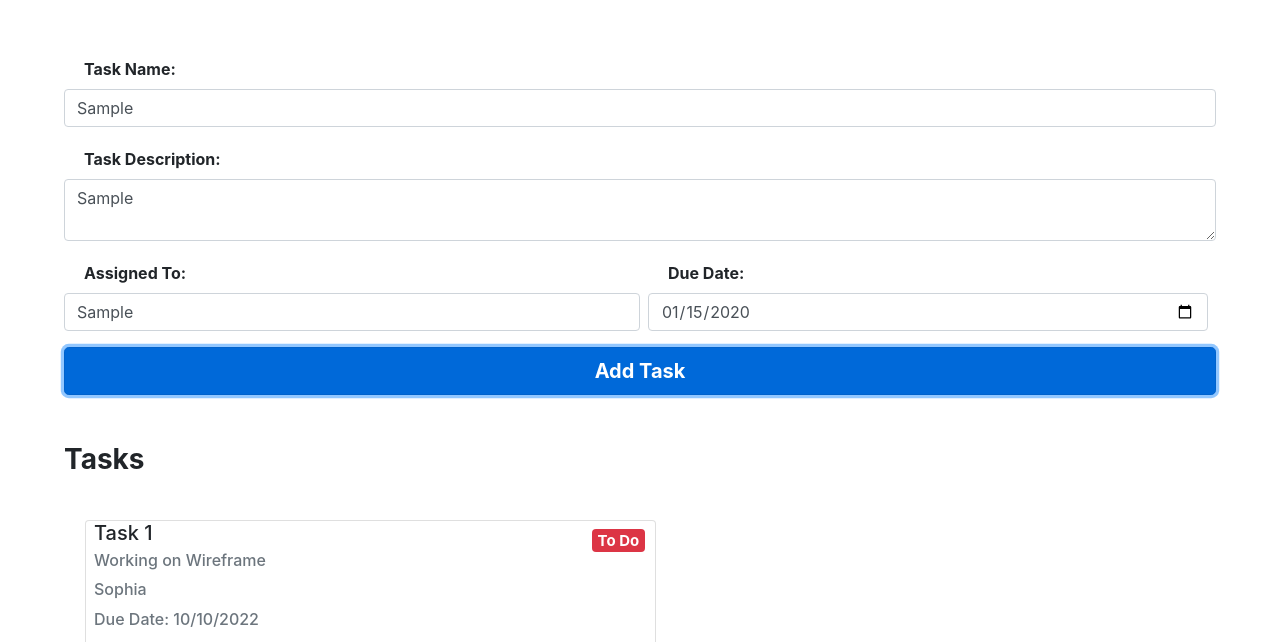
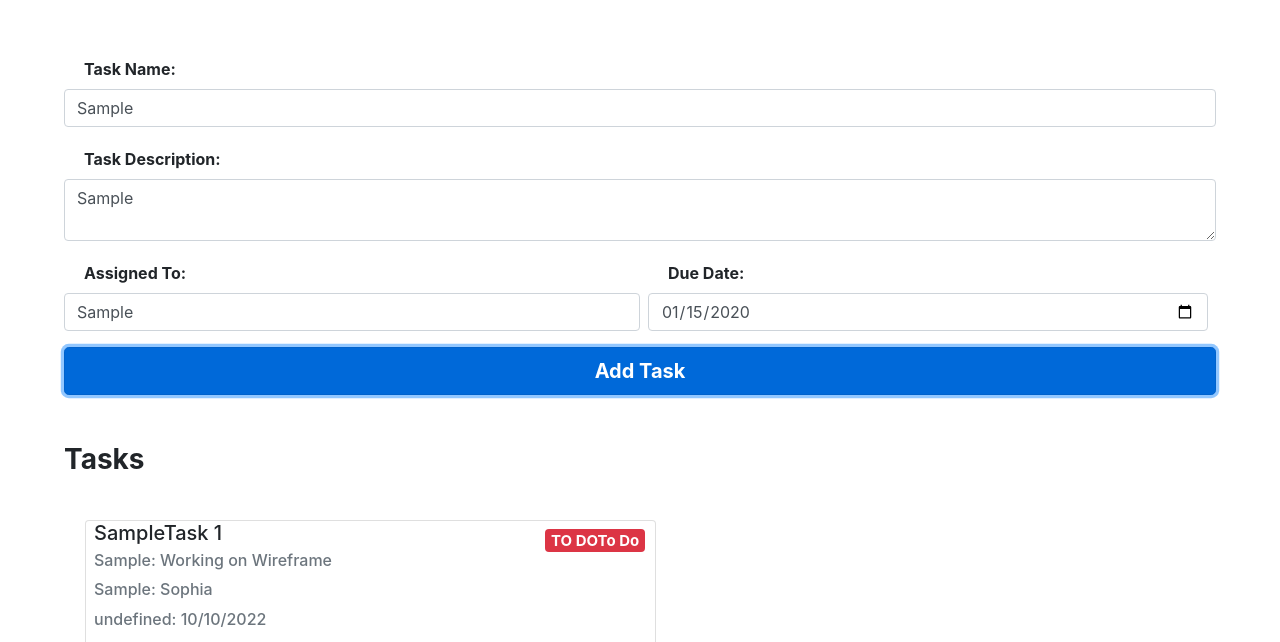
Before and after one commit to sopheavateysin/Final-Project-Group7, a plain HTML site: page index.html in a window 1280 px wide. Both pictures are taken after typing "Sample", "Sample", "Sample", "2020-01-15" into the empty fields and a click on the button "Add Task". Shown: the part 117-759 px from the top of the page. Drawn offline with nearby package versions, Linux system fonts and the light colour scheme.

Commit message:
working step 6/after working with JOhn

```diff
--- a/index.html
+++ b/index.html
@@ -58,7 +58,7 @@
         <section>
             <div class="ml-5 py-2">
                 <h3 class="font-weight-bold ">Tasks</h3>
-                <ul>
+                <ul id="tasksRow">
                     <li class="row">
                         <div class="card" style="width: 48%;">
                             <div class=" card-body">
--- a/js/index.js
+++ b/js/index.js
@@ -6,13 +6,14 @@ const newTaskDescription = document.querySelector('#exampleFormControlTextarea1'
 const newAssignedTo = document.querySelector('#exampleInputassignedto');
 const newDueDate = document.querySelector('#exampleInputduedate');
 const newTask = document.getElementsByClassName('row');
+const parentUl = document.getElementById("tasksRow");
 
 
 form.addEventListener('submit', (e) => {
     e.preventDefault();
     validFormFieldInput();
-    addTask();
-    render();
+    // example.addTask();
+
 
 
 });
@@ -20,7 +21,7 @@ form.addEventListener('submit', (e) => {
 
 
 
-function validFormFieldInput (data) {
+function validFormFieldInput(data) {
 
     const name = newTaskNameInput.value.trim();
     const description = newTaskDescription.value.trim();
@@ -34,18 +35,21 @@ function validFormFieldInput (data) {
         alert('Please enter task description');
     } else if (assignedTo === '') {
         alert('Please fill out "Assigned to" box');
-        } else if (dueDate === ''){
+    } else if (dueDate === '') {
         alert('Please enter due date');
     } else {
 
         example.addTask(name, description, assignedTo, dueDate);
 
         console.log(example.tasks)
+
+        const taskHtml = example.render();
+        parentUl.innerHTML = (taskHtml);
     }
 }
 
 
-function onError (input, message){
+function onError(input, message) {
     const parent = input.parentElement;
     const messageErr = parent.querySelector('#alert');
     messageErr.style.visibility = 'visible';
--- a/js/taskManager.js
+++ b/js/taskManager.js
@@ -9,6 +9,7 @@ const createTaskHtml = (name, description, assignedTo, dueDate, status) => {
          <div class="card-footer text-right">
              <button type="button" class="btn btn-outline-success">Mark as Done</button>
              <button type="button" class="btn btn-outline-danger">Delete</button>
+
          </div>
      </div>
  </div>
@@ -19,13 +20,14 @@ return html;
 
 
 class taskManager {
-    constructor(currentId = 0){
+    constructor(currentId = 0) {
         this.tasks = [];
         this.currentId = currentId;
 
     }
 
-addTask(name, description, assignedTo, dueDate){
+    addTask(name, description, assignedTo, dueDate) {
+        console.log('Adding task')
         const task = {
             id: this.currentId++,
             name: name,
@@ -40,16 +42,20 @@ addTask(name, description, assignedTo, dueDate){
     }
 
     render() {
-let taskHtmlList =this.task;
-for (let currentTask = 0; currentTask<taskHtmlList.length; currentTask++){
-    let liveTask=taskHtmlList[currentTask];
-    let liveDate = new Date(liveTask.dueDate)
-    let formattedDate = liveDate.toLocalDateString();
-    let taskHtml = createTaskHtml(name, description, assignedTo, dueDate,status, formattedDate)
+        let taskHtmlList = [];
+        for (let currentTask = 0; currentTask < this.tasks.length; currentTask++) {
+            let liveTask = this.tasks[currentTask];
+            console.log(liveTask)
+            //let liveDate = new Date(liveTask.dueDate)
+            // let formattedDate = liveDate.toLocalDateString();
+            //console.log(liveDate)
+            let taskHtml = createTaskHtml(liveTask.name, liveTask.description, liveTask.assignedTo, liveTask.formattedDate, liveTask.status)
             taskHtmlList.push(taskHtml);
+            console.log(taskHtmlList)
         }
-    let tasksHtml = taskHtmlList.join('\n');
-
+        let taskHtml = taskHtmlList.join('\n');
+        console.log(taskHtml)
+        return taskHtml;
 
     }
 
```
Lines whose indentation alone changed are shown as unchanged.
